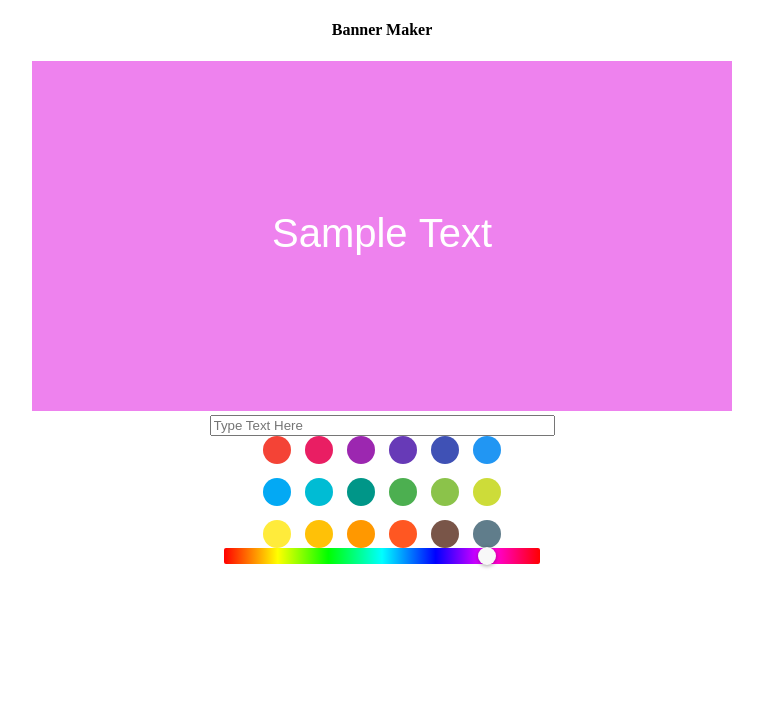
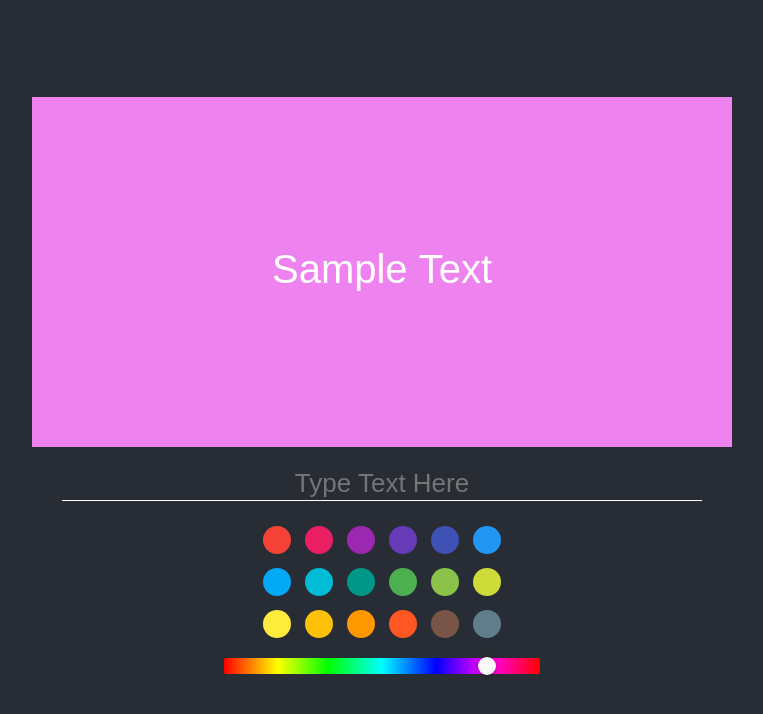
Before and after one commit to Ahnder/bannermaker-func-version, a React (Create React App) app: page / in a window 1280 px wide. Shown: the top 714 px of the page, without its empty margins (258-1021 px from the left). Built offline with nearby package versions, Linux system fonts and the light colour scheme.

Commit message:
css setting Component - (Canvas, Palette, TextInput)

```diff
--- a/public/index.html
+++ b/public/index.html
@@ -24,7 +24,7 @@
       work correctly both with client-side routing and a non-root public URL.
       Learn how to configure a non-root public URL by running `npm run build`.
     -->
-    <title>React App</title>
+    <title>BannerMaker</title>
   </head>
   <body>
     <noscript>You need to enable JavaScript to run this app.</noscript>
--- a/src/App.css
+++ b/src/App.css
@@ -1,3 +1,15 @@
+body {
+  margin: 0;
+}
+
 .App {
+  background-color: #282c34;
+  min-height: 100vh;
+  display: flex;
+  flex-direction: column;
+  align-items: center;
+  justify-content: center;
   text-align: center;
+  font-size: calc(10px + 2vmin);
+  color: white;
 }
--- a/src/App.js
+++ b/src/App.js
@@ -18,11 +18,8 @@ function App() {
 
   return (
     <div className="App">
-      <h4>Banner Maker</h4>
       <CanvasComponent color={color} text={text} />
-      <br />
       <TextInputComponent onChangeText={onChangeText} />
-      <br />
       <PaletteComponent color={color} onChangeColor={onChangeColor} />
     </div>
   );
--- a/src/components/CanvasComponent.js
+++ b/src/components/CanvasComponent.js
@@ -1,4 +1,5 @@
 import React, { useRef, useEffect } from 'react';
+import './CanvasComponent.css';
 
 function setFont(canvas, text, args) {
   const ctx = canvas.getContext('2d');
--- a/src/components/PaletteComponent.css
+++ b/src/components/PaletteComponent.css
@@ -2,4 +2,10 @@
   display: flex;
   flex-direction: column;
   align-items: center;
+  padding-top: 5px;
+  padding-bottom: 10px;
 }
+
+.huePicker {
+  padding: 20px;
+}
--- a/src/components/TextInputComponent.css
+++ b/src/components/TextInputComponent.css
@@ -0,0 +1,10 @@
+.textInput {
+  margin: 20px;
+  background: transparent;
+  border: 0;
+  outline: 0;
+  border-bottom: 1px solid #fff;
+  color: #fff;
+  font-size: 1em;
+  text-align: center;
+}
--- a/src/components/TextInputComponent.js
+++ b/src/components/TextInputComponent.js
@@ -1,4 +1,5 @@
 import React from 'react';
+import './TextInputComponent.css';
 
 const TextInputComponent = ({ onChangeText }) => {
   return (
```
